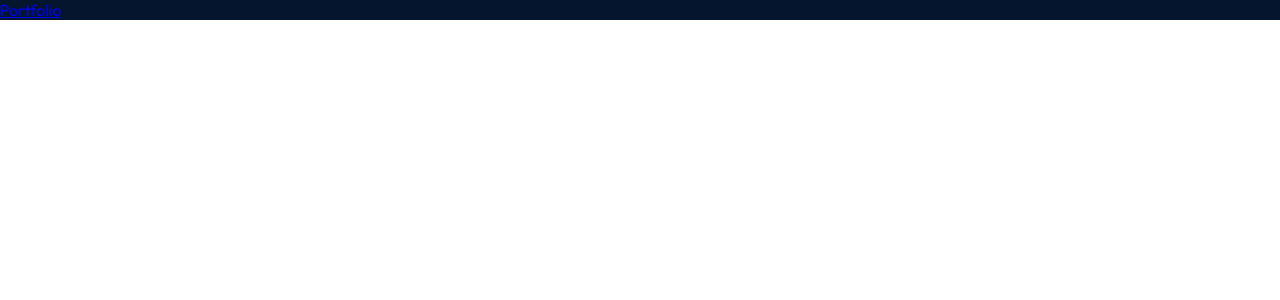
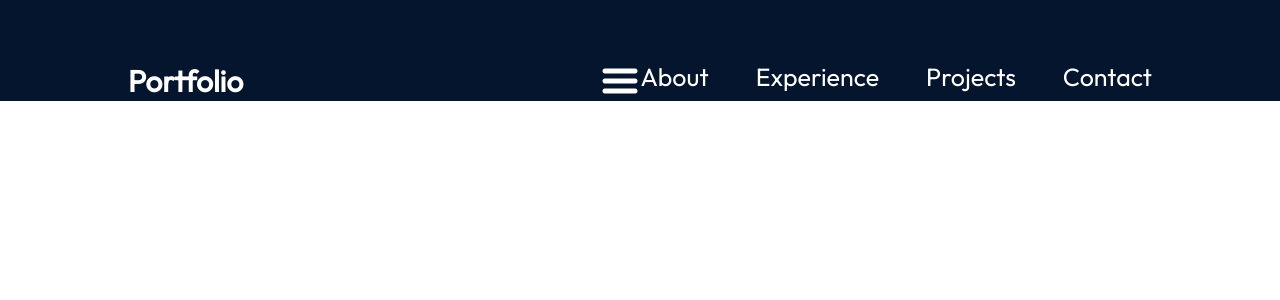
Before and after one commit to yashmiS/Portfolio, a React (Vite) app in the folder portfolio/: page / in a window 1280 px wide. Shown: the top 300 px of the page. Built offline with nearby package versions, Linux system fonts and the light colour scheme.

Commit message:
Add navbar menu

```diff
--- a/portfolio/index.html
+++ b/portfolio/index.html
@@ -2,7 +2,7 @@
 <html lang="en">
   <head>
     <meta charset="UTF-8" />
-    <link rel="icon" type="image/svg+xml" href="/favicon.ico" />
+    <link rel="icon" type="image/png" href="/favicon.ico" />
     <meta name="viewport" content="width=device-width, initial-scale=1.0" />
     <title>My Portfolio</title>
   </head>
--- a/portfolio/src/App.module.css
+++ b/portfolio/src/App.module.css
@@ -5,6 +5,4 @@
     background-color: var(--color-bg);
     width: 100%;
     height: 100%;
-
-    color: white;
 }
--- a/portfolio/src/components/Navbar/Navbar.jsx
+++ b/portfolio/src/components/Navbar/Navbar.jsx
@@ -1,9 +1,20 @@
-import React from 'react'
+import React, {useState} from 'react'
+import styles from './Navbar.module.css'
+import { getImageUrl} from '../../utils'
 
 export const Navbar = () => {
   return (
-    <nav>
-        <a href='/'>Portfolio</a>
+    <nav className={styles.navbar}>
+        <a className={styles.title} href='/'>Portfolio</a>
+        <div className={styles.menu}>
+          <img className={styles.menuBtn} src={getImageUrl("nav/menuIcon.png")} alt='menu-button'/>
+          <ul className={styles.menuItems}>
+            <li><a href='#about'>About</a></li>
+            <li><a href='#experience'>Experience</a></li>
+            <li><a href='#projects'>Projects</a></li>
+            <li><a href='#contact'>Contact</a></li>
+          </ul>
+        </div>
     </nav>
   )
 
--- a/portfolio/src/components/Navbar/Navbar.module.css
+++ b/portfolio/src/components/Navbar/Navbar.module.css
@@ -0,0 +1,45 @@
+@import '../../vars.css';
+
+.navbar {
+   position: relative;
+   display: flex;
+   align-items: center;
+   justify-content: space-between;
+   padding-top: 61px;
+   z-index: 2;
+   margin: 0 10%;
+}
+
+.title {
+    font-size: 30px;
+    font-weight: 600;
+    text-decoration: none;
+    color: var(--color-text);
+}
+
+.menu {
+    display: flex;
+}
+
+.menuItems{
+    display: flex;
+    gap: 47px;
+    list-style: none;
+}
+
+.menuItems a{
+    font-size: 25px;
+    color: var(--color-text);
+    text-decoration: none;
+}
+
+@media screen and (max-width: 830px) {
+    .navbar {
+    flex-direction: column;
+    align-items: flex-start;
+    }
+
+    .menu {
+        position: absolute;
+    }
+}
--- a/portfolio/src/utils.js
+++ b/portfolio/src/utils.js
@@ -1,3 +1,3 @@
 export const getImageUrl = (path) =>{
-    return new URL(`assets/${path}`, import.meta.url).href;
+    return new URL(`/assets/${path}`, import.meta.url).href;
 }
```
